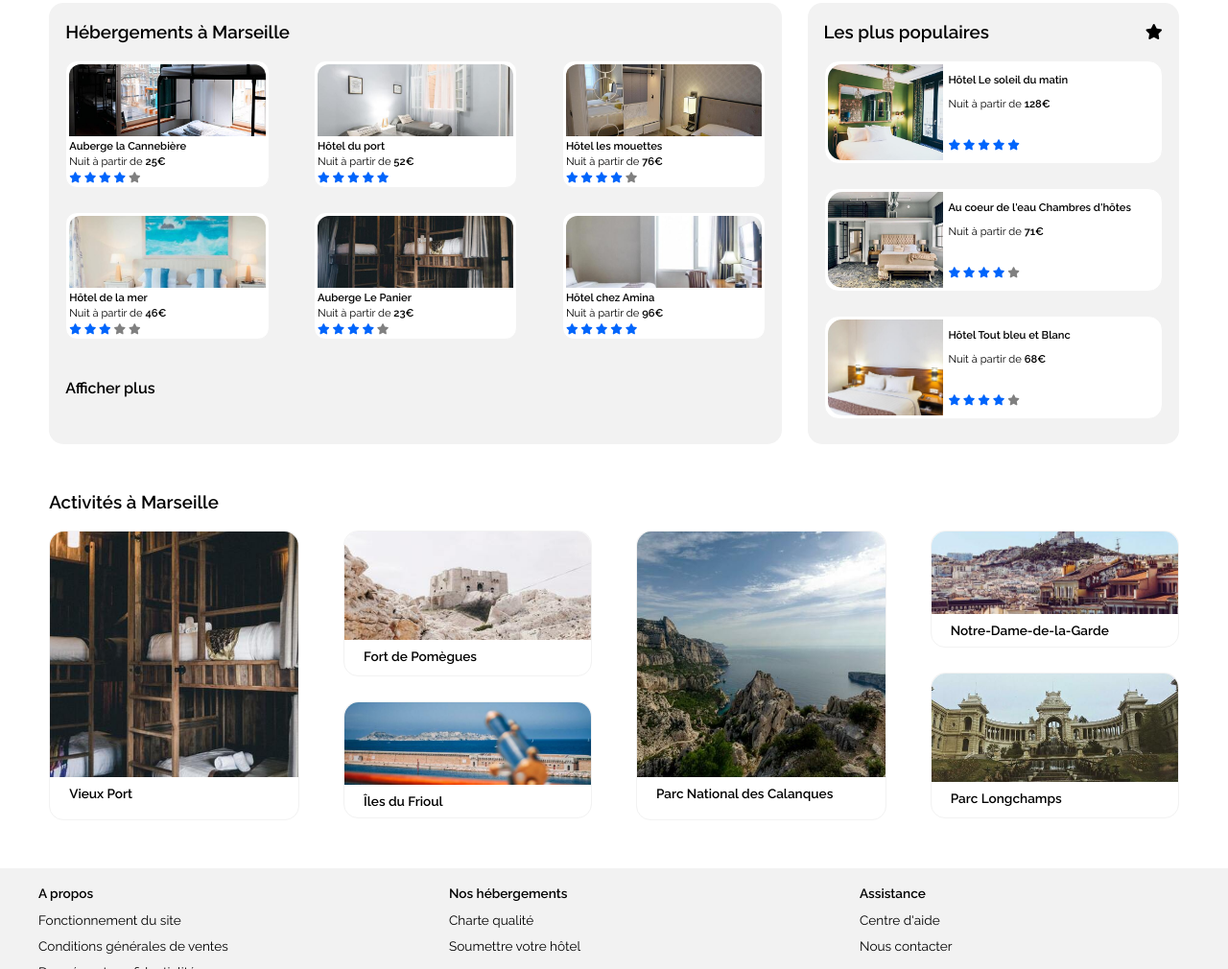
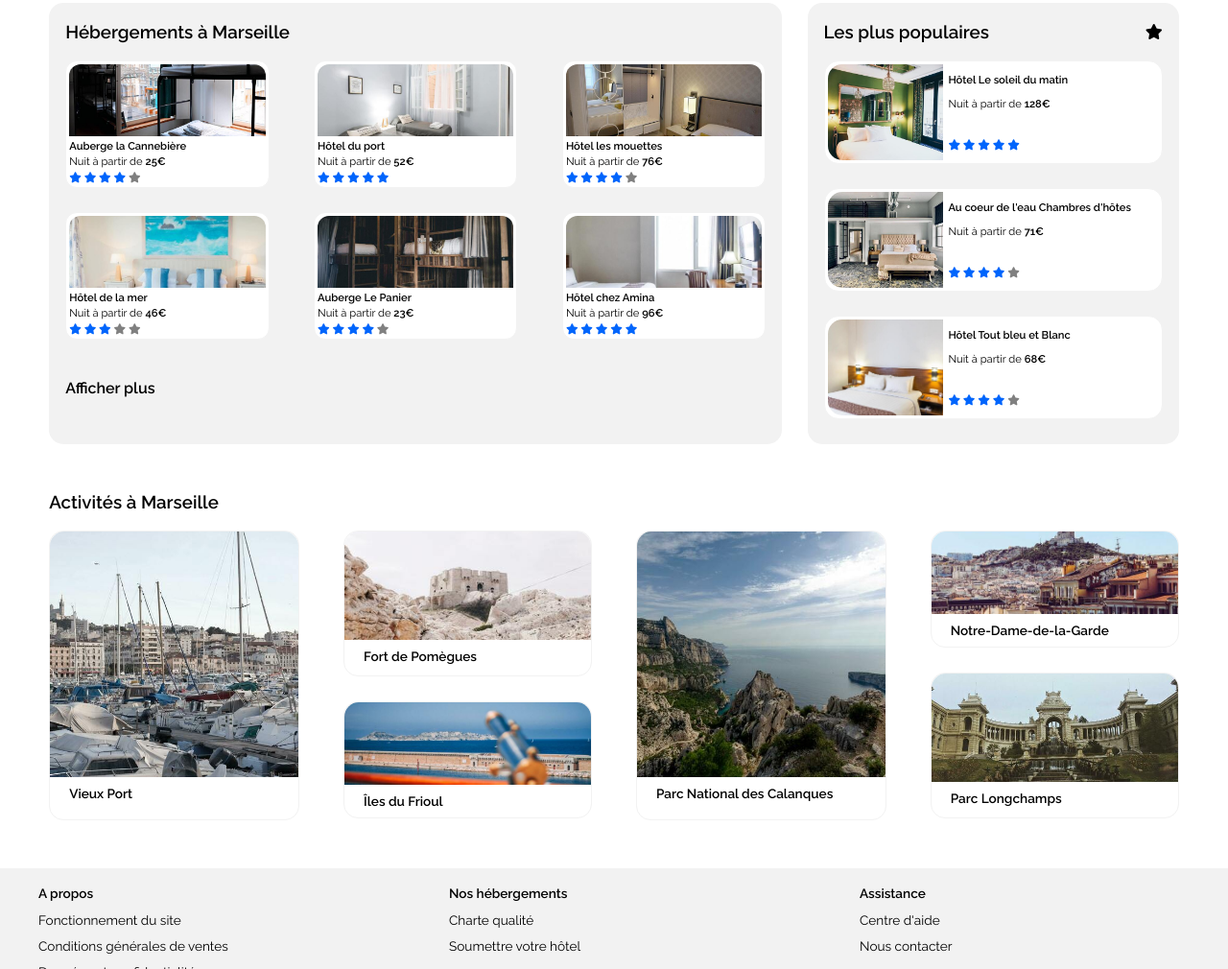
Before and after one commit to saumia-code/Booki, a plain HTML site: page index.html in a window 1280 px wide. Shown: the part 320-1330 px from the top of the page at 96% size. Drawn offline with Linux system fonts and the light colour scheme.

Commit message:
corriger image mauvaise place

```diff
--- a/index.html
+++ b/index.html
@@ -327,7 +327,7 @@
             <div>
               <span>
                 <img
-                  src="Img/nicate-lee-kT-ZyaiwBe0-unsplash.jpg"
+                  src="Img/reno-laithienne-QUgJhdY5Fyk-unsplash.jpg"
                   alt="Vieux Port"
                 />
               </span>
```
